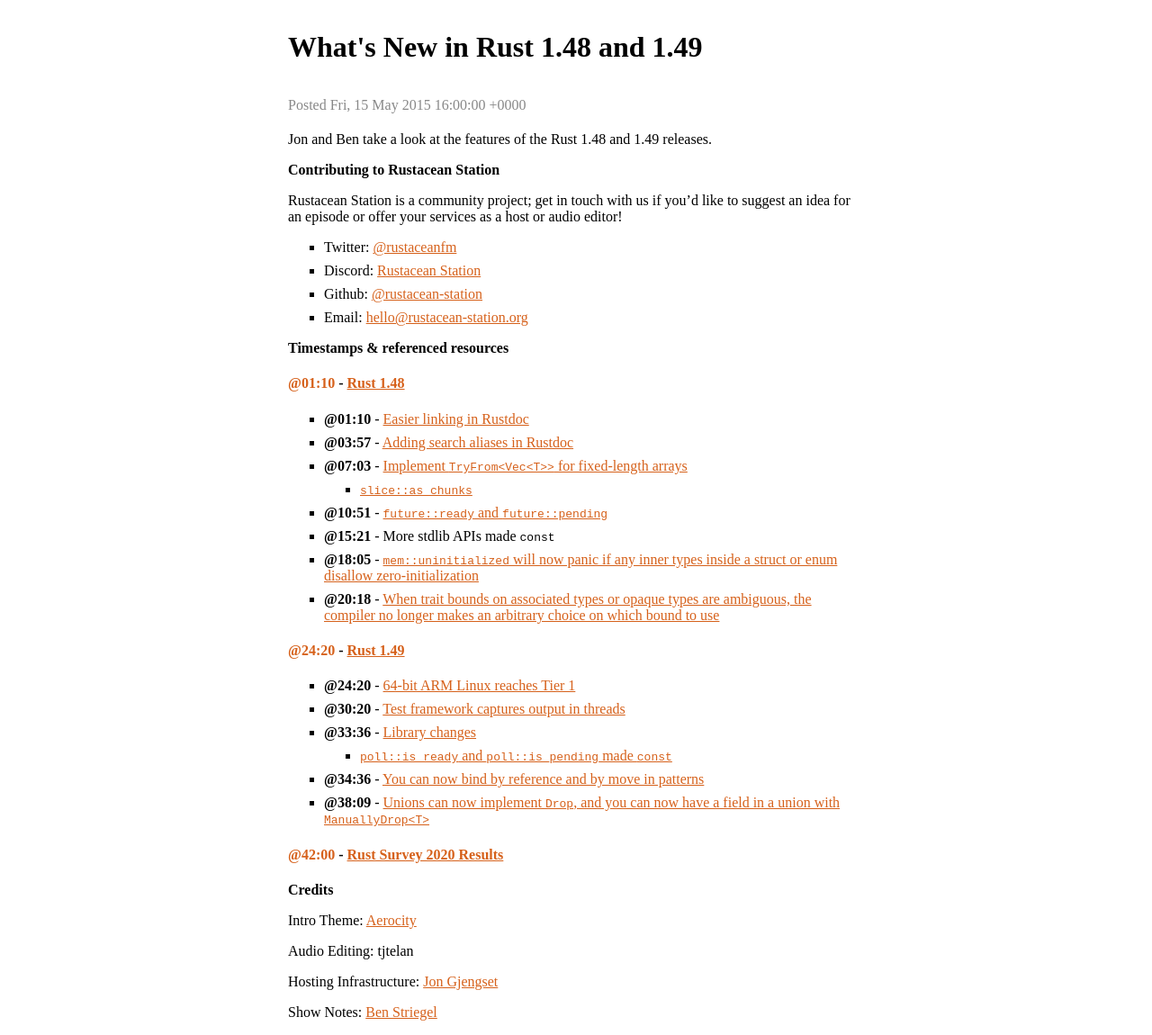
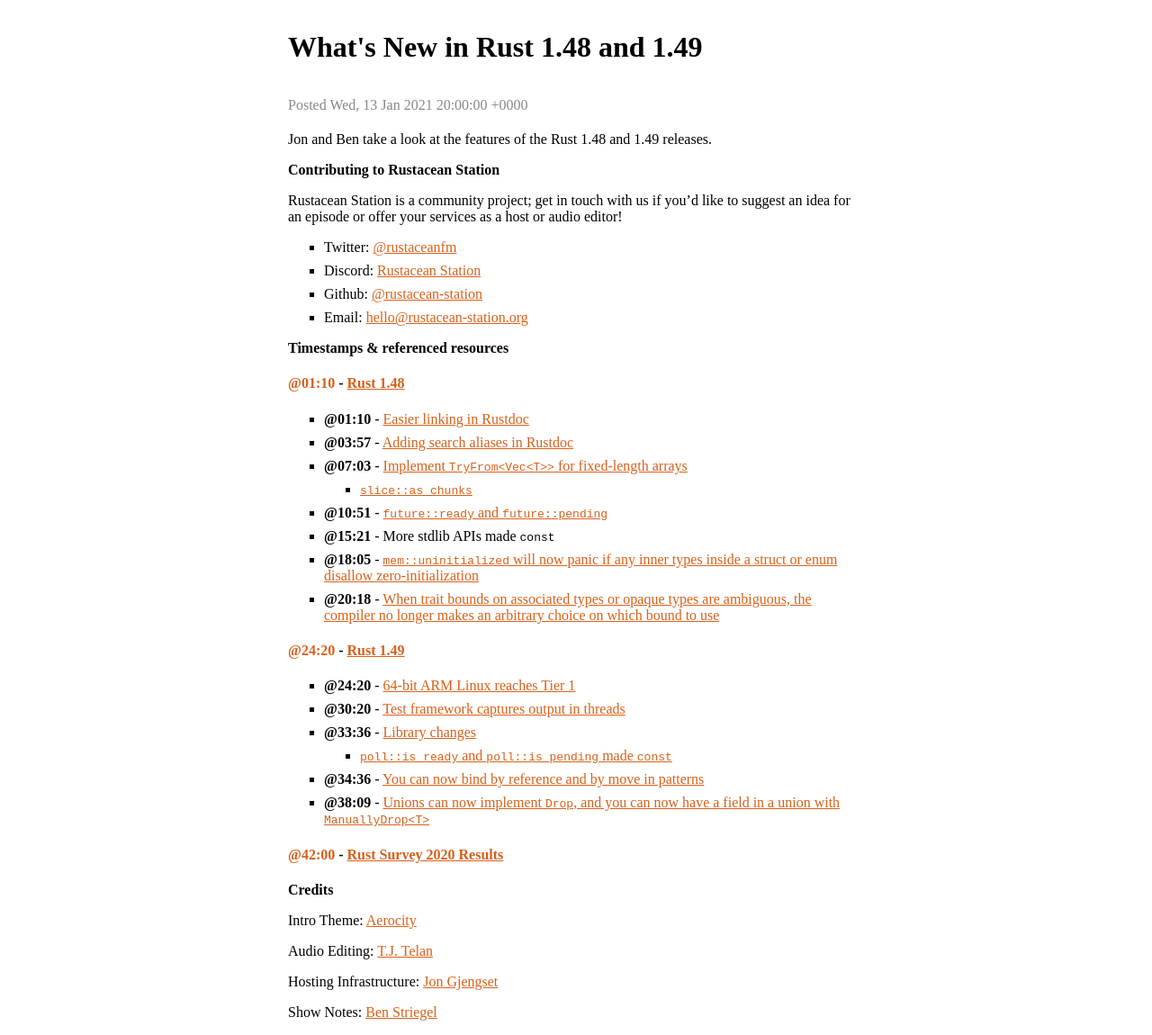
Before and after one commit to rustacean-station/rustacean-station.org, a Jekyll site: the page built from _episodes/032-rust-1.48-1.49.md, in a window 1280 px wide. Shown: the part 506-1656 px from the top of the page at 90% size. Built offline with Jekyll 4.4.1, drawn with Linux system fonts in a browser that asks for light colours.

Commit message:
Adjust timestamp, add editor credit

```diff
--- a/_episodes/032-rust-1.48-1.49.md
+++ b/_episodes/032-rust-1.48-1.49.md
@@ -1,6 +1,6 @@
 ---
 title: "What's New in Rust 1.48 and 1.49"
-date: 2015-05-15T16:00:00Z
+date: 2021-01-13T20:00:00
 file: https://audio.rustacean-station.org/file/rustacean-station/rustacean-station-e032-rust-1.48-1.49.mp3
 duration: "44:36"
 length: "64291170"
@@ -64,7 +64,7 @@
 
 Intro Theme: [Aerocity](https://twitter.com/AerocityMusic)
 
-Audio Editing: tjtelan
+Audio Editing: [T.J. Telan](https://tjtelan.com)
 
 Hosting Infrastructure: [Jon Gjengset](https://twitter.com/jonhoo/)
 
```
